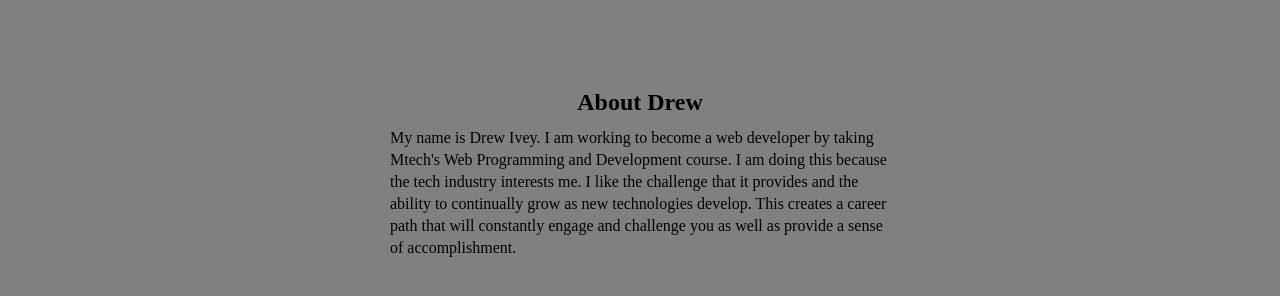
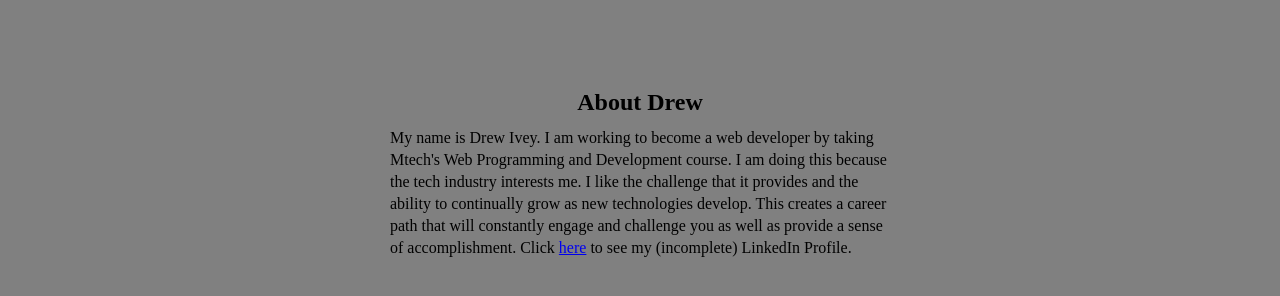
Before and after one commit to Mtec-DrewIvey/Day2-Exercise, a plain HTML site: page SampleProjects/pages/about/about.html in a window 1280 px wide. Shown: the part 62-358 px from the top of the page. Drawn offline with Linux system fonts and the light colour scheme.

Commit message:
added link to connect to linkedin profile

```diff
--- a/SampleProjects/pages/about/about.html
+++ b/SampleProjects/pages/about/about.html
@@ -22,7 +22,7 @@
 
         <main>
             <h2>About Drew</h2>
-            <p>My name is Drew Ivey. I am working to become a web developer by taking Mtech's Web Programming and Development course. I am doing this because the tech industry interests me. I like the challenge that it provides and the ability to continually grow as new technologies develop. This creates a career path that will constantly engage and challenge you as well as provide a sense of accomplishment.</p>
+            <p>My name is Drew Ivey. I am working to become a web developer by taking Mtech's Web Programming and Development course. I am doing this because the tech industry interests me. I like the challenge that it provides and the ability to continually grow as new technologies develop. This creates a career path that will constantly engage and challenge you as well as provide a sense of accomplishment. Click <a href="https://www.linkedin.com/in/drew-ivey-0a4ba6283/">here</a> to see my (incomplete) LinkedIn Profile.</p>
         </main>
 </body>
 </html>
```
